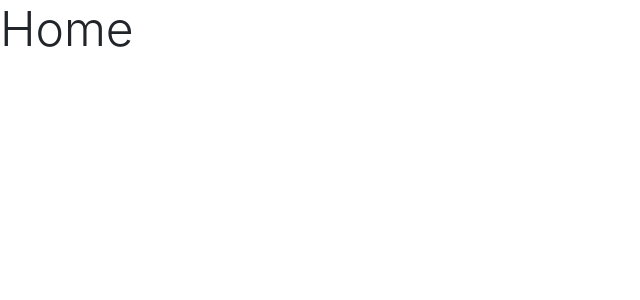
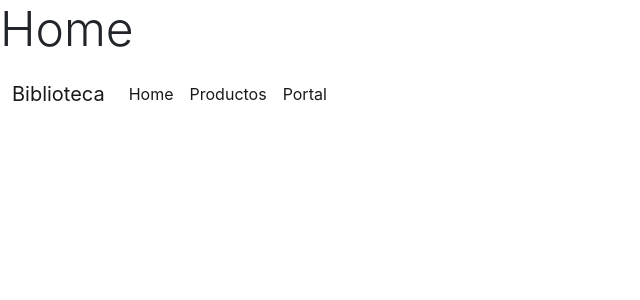
Before and after one commit to Jaro1407/React-Project, a React (Create React App) app: page / in a window 1280 px wide. Shown: the top 300 px of the page, without its empty margins (0-640 px from the left). Built offline with nearby package versions, Linux system fonts and the light colour scheme.

Commit message:
Added menu

```diff
--- a/src/Components/Home.jsx
+++ b/src/Components/Home.jsx
@@ -1,10 +1,12 @@
 import React from "react";
+import Menu from "./Menu"
 
 function Home() {
 
     return(
         <div>
             <h1 className="display-5">Home</h1>
+            <Menu/>
         </div>
     )
 }
--- a/src/Components/Menu.jsx
+++ b/src/Components/Menu.jsx
@@ -0,0 +1,33 @@
+import React from 'react'
+import { Link } from 'react-router-dom'
+
+const Menu = () => {
+  return (
+    <div>
+        <nav className="navbar navbar-expand-lg bg-body-tertiary">
+            <div className="container-fluid">
+                <Link className="navbar-brand" to={"/"}>Biblioteca</Link>
+                <button className="navbar-toggler" type="button" data-bs-toggle="collapse" data-bs-target="#navbarSupportedContent" aria-controls="navbarSupportedContent" aria-expanded="false" aria-label="Toggle navigation">
+                <span className="navbar-toggler-icon"></span>
+                </button>
+                <div className="collapse navbar-collapse" id="navbarSupportedContent">
+                <ul className="navbar-nav me-auto mb-2 mb-lg-0">
+                    <li className="nav-item">
+                        <Link className="nav-link active" to={"/"}>Home</Link>
+                    </li>
+                    <li className="nav-item">
+                        <Link className="nav-link active" to={"/Productos"}>Productos</Link>
+                    </li>
+                    <li className="nav-item">
+                        <Link className="nav-link active" to={"/Portal"}>Portal</Link>
+                    </li>
+                </ul>
+                </div>
+            </div>
+        </nav>
+
+    </div>
+  )
+}
+
+export default Menu
```
